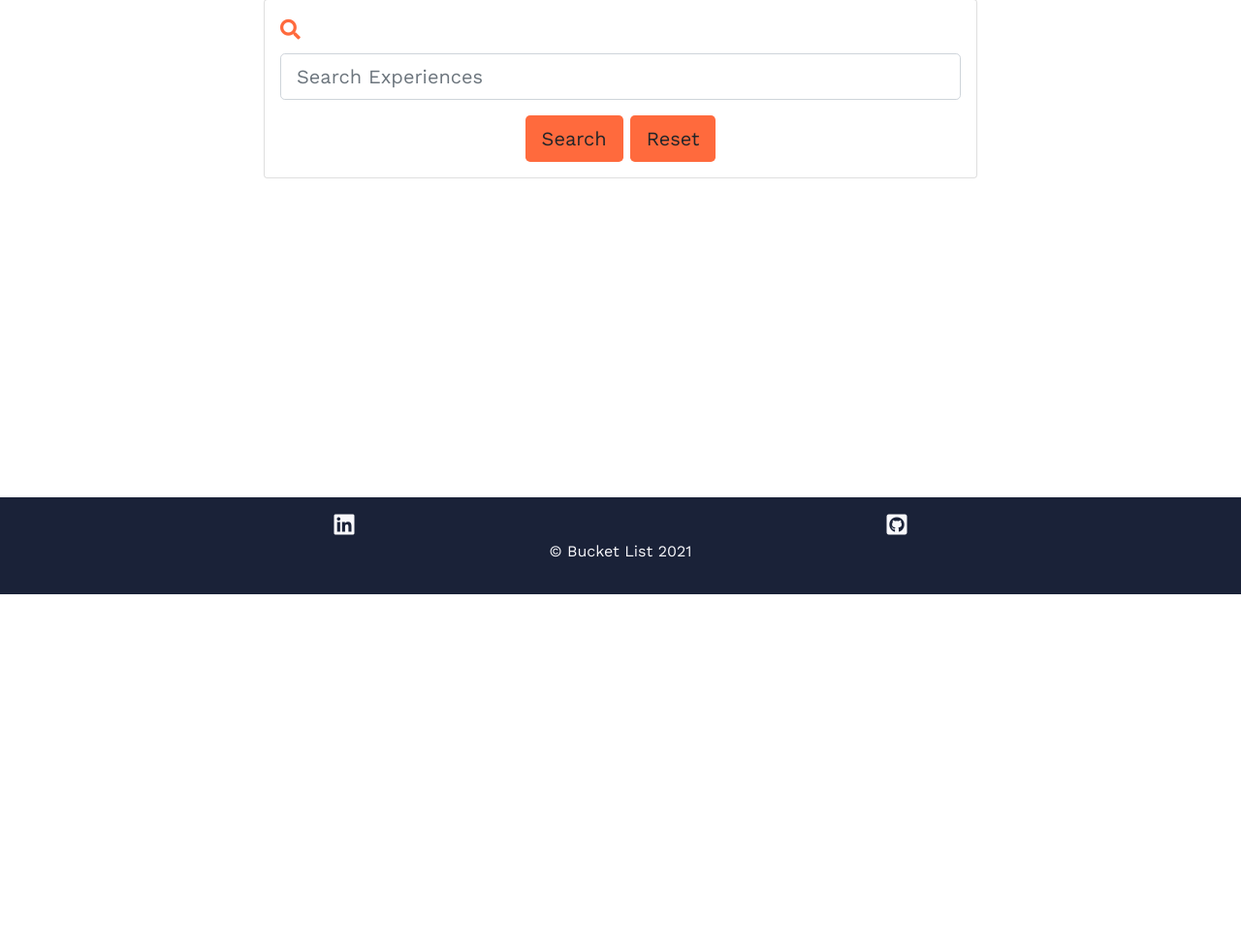
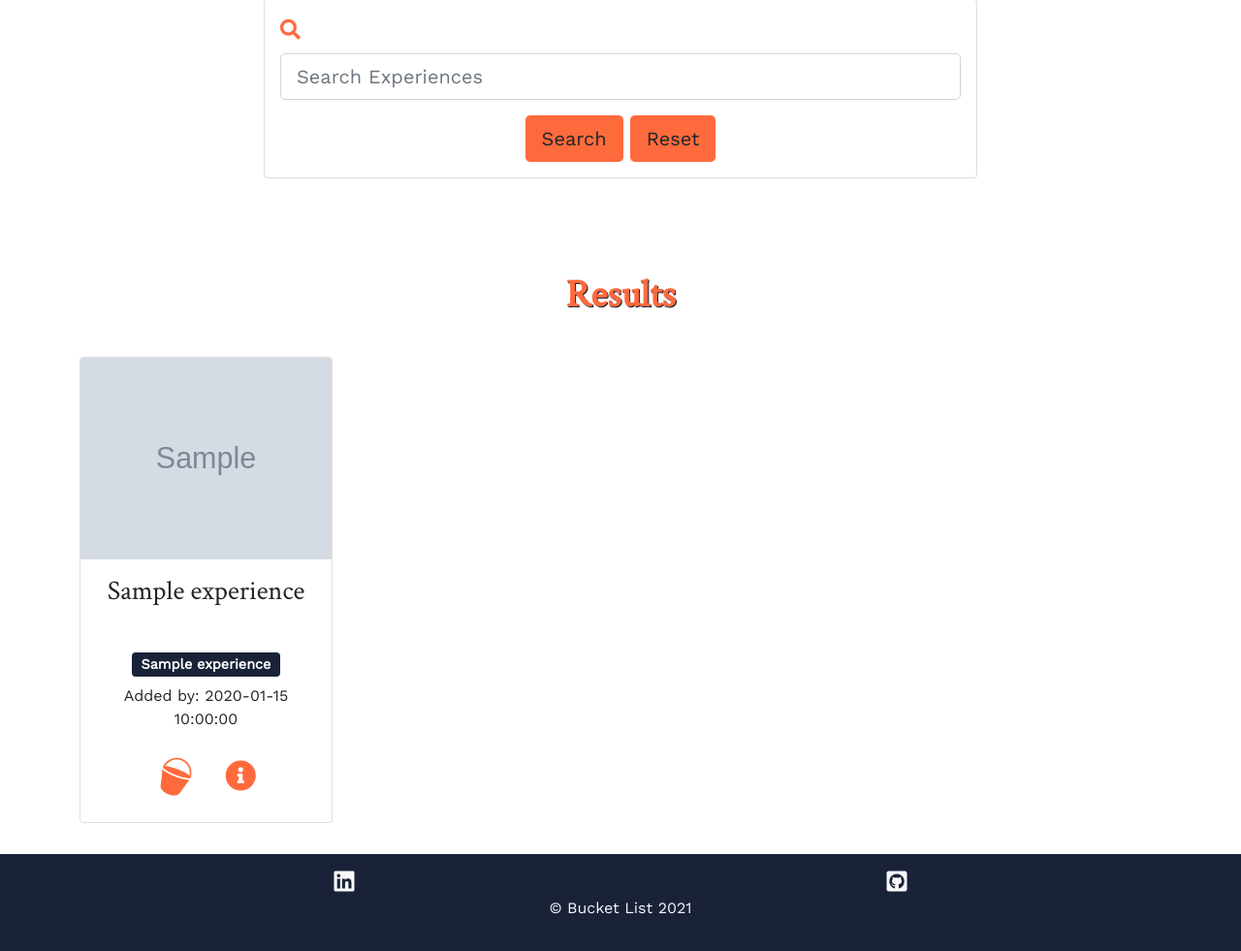
Before and after one commit to Callymags/ms3-BucketList, a Flask app: template templates/search.html in a window 1280 px wide. Shown: the part 187-1168 px from the top of the page at 97% size. Before the commit the page ends 800 px from the top, so only its background shows below. Run offline with Flask 2, Linux system fonts and the light colour scheme; the template is opened without the code that fills it: most values are stand-ins (such as "Sample title", 1, 10 or a date in 2020); grey boxes marked "Sample" are stand-in pictures.

Commit message:
fix: Successfully added search functionality to project

```diff
--- a/templates/search.html
+++ b/templates/search.html
@@ -27,4 +27,34 @@
             </div>
         </div>
     </div>
+    <div class="container experiences-container">
+        <h1 class="text-center subheading"><strong>Results</strong></h1>
+        <div class="row">
+            {% for experience in experiences %}
+                <div class="col-lg-3 col-md-6 col-sm-12">
+                        <div class="card experience-card text-center">
+                            <img src=" {{ experience.img_address }}" class="card-img-top exp-image" alt="Image of experience">
+                            <div class="card-body">
+                                <h3 class="card-title exp-title text-center">{{ experience.experience_name }}</h3>
+                                <span class="badge navy-btn">{{ experience.category_name }}</span>
+                                <p class="">Added by: {{ experience.added_by }}</p>
+                                <div class="row buttons-bottom">
+                                    <div class="col">
+                                        <a href="" type="button" class="btn btn-large" data-bs-toggle="tooltip" data-bs-placement="top" title="Add to Bucket List">
+                                            <img class="bucket-button-style" src="/static/images/ms3-bucket-icon.ico" alt="Orange bucket icon">
+                                        </a>
+                                        <a class="btn btn-large exp-button" href="{{ url_for('experience.exp_info', exp_id=experience._id) }}"
+                                        data-bs-toggle="tooltip" data-bs-placement="top" title="See Information">
+                                            <i class="fas fa-info-circle icon-style"></i>
+                                        </a>
+                                    </div>
+
+                                </div>
+                            </div>
+                        </div>
+
+                </div>
+            {% endfor %}
+        </div>
+    </div>
 {% endblock %}
```
Also changed, not shown: experience.py (+4 -4 lines).
